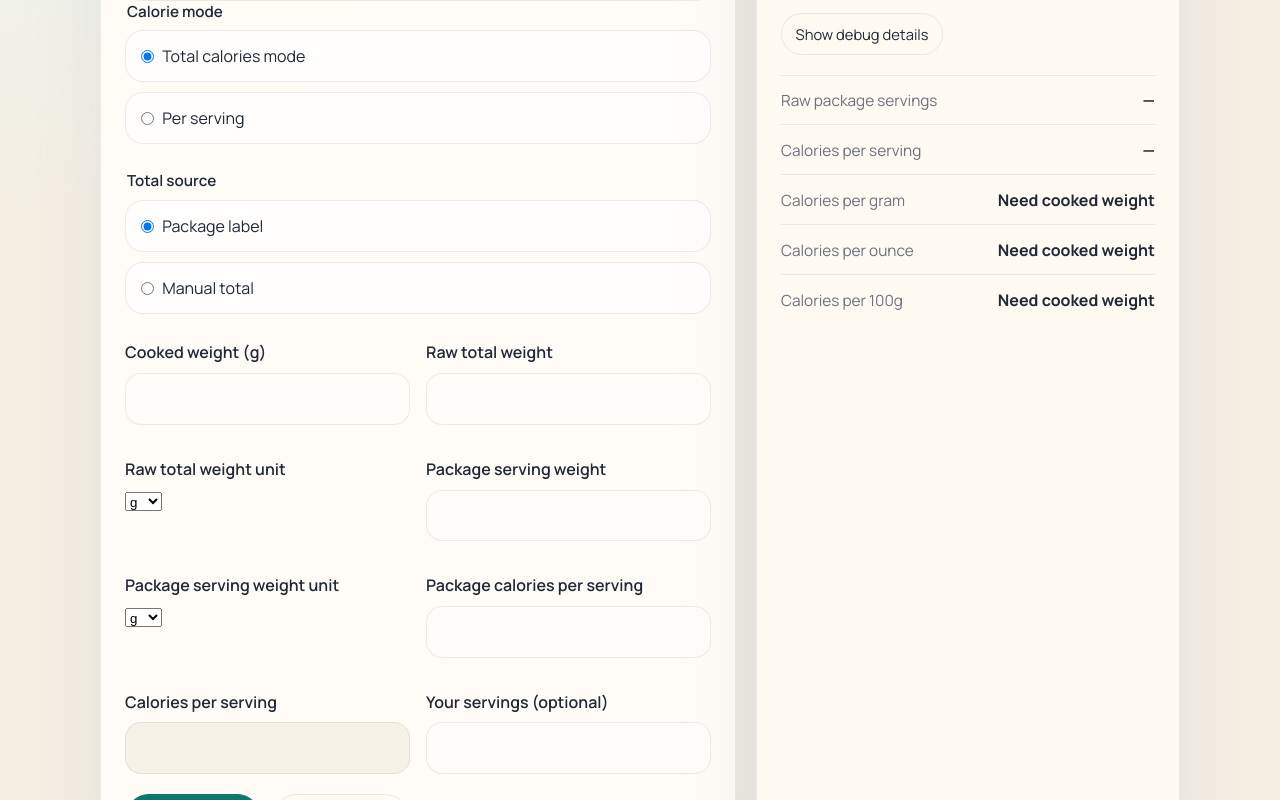
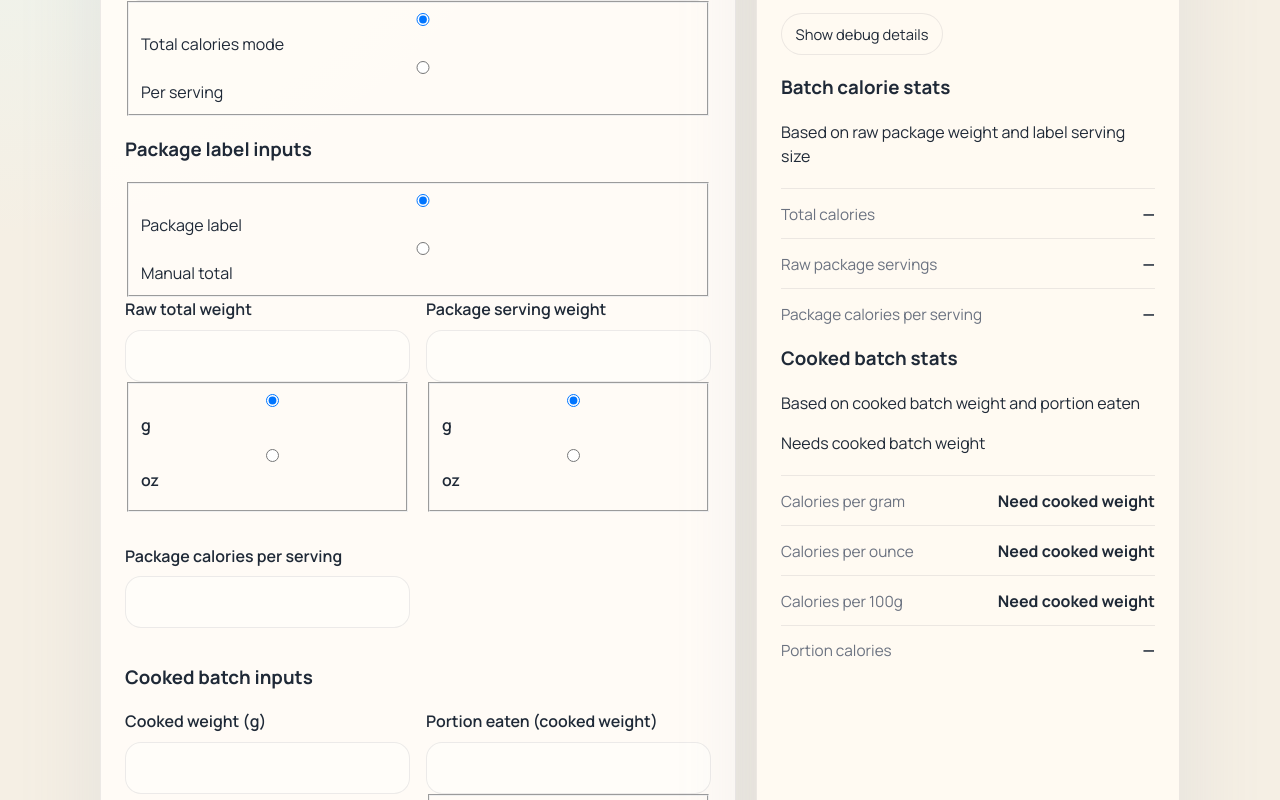
Before and after one commit to relomy/portion_pilot, a React (Vite) app: page / in a window 1280 px wide. Shown: the part 380-1180 px from the top of the page. Built offline with nearby package versions, Linux system fonts and the light colour scheme.

Commit message:
feat: separate cooked portion worksheet and results

```diff
--- a/src/components/InputPanel.tsx
+++ b/src/components/InputPanel.tsx
@@ -14,13 +14,17 @@ type InputPanelProps = {
       | 'caloriesPerServing'
       | 'yourServings'
       | 'cookedWeightGrams'
+      | 'portionEaten'
       | 'rawTotalWeight'
       | 'packageServingWeight'
       | 'packageCaloriesPerServing',
     value: number | null,
   ) => void
   onUnitChange: (
-    field: 'rawTotalWeightUnit' | 'packageServingWeightUnit',
+    field:
+      | 'rawTotalWeightUnit'
+      | 'packageServingWeightUnit'
+      | 'portionEatenUnit',
     value: WeightUnit,
   ) => void
   onModeChange: (mode: MealMode) => void
@@ -31,6 +35,258 @@ type InputPanelProps = {
 
 function toInputValue(value: number | null) {
   return value ?? ''
+}
+
+type WeightFieldProps = {
+  label: string
+  name: string
+  value: number | null
+  unit: WeightUnit
+  onValueChange: (value: number | null) => void
+  onUnitChange: (unit: WeightUnit) => void
+}
+
+function WeightField({
+  label,
+  name,
+  value,
+  unit,
+  onValueChange,
+  onUnitChange,
+}: WeightFieldProps) {
+  return (
+    <label className="field">
+      <span>{label}</span>
+      <div className="input-with-unit">
+        <input
+          aria-label={label}
+          type="number"
+          value={toInputValue(value)}
+          onChange={(event) =>
+            onValueChange(
+              event.target.value === '' ? null : Number(event.target.value),
+            )
+          }
+        />
+        <fieldset className="unit-segmented" aria-label={`${label} unit`}>
+          <label>
+            <input
+              checked={unit === 'g'}
+              name={name}
+              type="radio"
+              value="g"
+              onChange={() => onUnitChange('g')}
+            />
+            <span>g</span>
+          </label>
+          <label>
+            <input
+              checked={unit === 'oz'}
+              name={name}
+              type="radio"
+              value="oz"
+              onChange={() => onUnitChange('oz')}
+            />
+            <span>oz</span>
+          </label>
+        </fieldset>
+      </div>
+    </label>
+  )
+}
+
+function TotalModeFields({
+  form,
+  onNumberChange,
+  onUnitChange,
+  onTotalSourceChange,
+}: Pick<
+  InputPanelProps,
+  'form' | 'onNumberChange' | 'onUnitChange' | 'onTotalSourceChange'
+>) {
+  return (
+    <>
+      <section
+        className="worksheet-section"
+        aria-labelledby="package-label-inputs-heading"
+      >
+        <div className="section-heading">
+          <h3 id="package-label-inputs-heading">Package label inputs</h3>
+        </div>
+
+        <fieldset className="segmented-control" aria-label="Total source">
+          <label className="segmented-control__option">
+            <input
+              checked={form.totalCaloriesSource === 'packageLabel'}
+              name="total-source"
+              type="radio"
+              onChange={() => onTotalSourceChange('packageLabel')}
+            />
+            <span>Package label</span>
+          </label>
+
+          <label className="segmented-control__option">
+            <input
+              checked={form.totalCaloriesSource === 'manualTotal'}
+              name="total-source"
+              type="radio"
+              onChange={() => onTotalSourceChange('manualTotal')}
+            />
+            <span>Manual total</span>
+          </label>
+        </fieldset>
+
+        <div className="field-grid">
+          {form.totalCaloriesSource === 'packageLabel' ? (
+            <>
+              <WeightField
+                label="Raw total weight"
+                name="raw-total-weight-unit"
+                value={form.rawTotalWeight}
+                unit={form.rawTotalWeightUnit}
+                onValueChange={(value) => onNumberChange('rawTotalWeight', value)}
+                onUnitChange={(value) => onUnitChange('rawTotalWeightUnit', value)}
+              />
+
+              <WeightField
+                label="Package serving weight"
+                name="package-serving-weight-unit"
+                value={form.packageServingWeight}
+                unit={form.packageServingWeightUnit}
+                onValueChange={(value) =>
+                  onNumberChange('packageServingWeight', value)
+                }
+                onUnitChange={(value) =>
+                  onUnitChange('packageServingWeightUnit', value)
+                }
+              />
+
+              <label className="field">
+                <span>Package calories per serving</span>
+                <input
+                  aria-label="Package calories per serving"
+                  type="number"
+                  value={toInputValue(form.packageCaloriesPerServing)}
+                  onChange={(event) =>
+                    onNumberChange(
+                      'packageCaloriesPerServing',
+                      event.target.value === ''
+                        ? null
+                        : Number(event.target.value),
+                    )
+                  }
+                />
+              </label>
+            </>
+          ) : (
+            <label className="field">
+              <span>Total calories</span>
+              <input
+                aria-label="Total calories"
+                type="number"
+                value={toInputValue(form.manualTotalCalories)}
+                onChange={(event) =>
+                  onNumberChange(
+                    'manualTotalCalories',
+                    event.target.value === '' ? null : Number(event.target.value),
+                  )
+                }
+              />
+            </label>
+          )}
+        </div>
+      </section>
+
+      <section
+        className="worksheet-section"
+        aria-labelledby="cooked-batch-inputs-heading"
+      >
+        <div className="section-heading">
+          <h3 id="cooked-batch-inputs-heading">Cooked batch inputs</h3>
+        </div>
+
+        <div className="field-grid">
+          <label className="field">
+            <span>Cooked weight (g)</span>
+            <input
+              aria-label="Cooked weight (g)"
+              type="number"
+              value={toInputValue(form.cookedWeightGrams)}
+              onChange={(event) =>
+                onNumberChange(
+                  'cookedWeightGrams',
+                  event.target.value === '' ? null : Number(event.target.value),
+                )
+              }
+            />
+          </label>
+
+          <WeightField
+            label="Portion eaten (cooked weight)"
+            name="portion-eaten-unit"
+            value={form.portionEaten}
+            unit={form.portionEatenUnit}
+            onValueChange={(value) => onNumberChange('portionEaten', value)}
+            onUnitChange={(value) => onUnitChange('portionEatenUnit', value)}
+          />
+        </div>
+      </section>
+    </>
+  )
+}
+
+function PerServingFields({
+  form,
+  onNumberChange,
+}: Pick<InputPanelProps, 'form' | 'onNumberChange'>) {
+  return (
+    <div className="field-grid">
+      <label className="field">
+        <span>Cooked weight (g)</span>
+        <input
+          aria-label="Cooked weight (g)"
+          type="number"
+          value={toInputValue(form.cookedWeightGrams)}
+          onChange={(event) =>
+            onNumberChange(
+              'cookedWeightGrams',
+              event.target.value === '' ? null : Number(event.target.value),
+            )
+          }
+        />
+      </label>
+
+      <label className="field">
+        <span>Calories per serving</span>
+        <input
+          aria-label="Calories per serving"
+          type="number"
+          value={toInputValue(form.caloriesPerServing)}
+          onChange={(event) =>
+            onNumberChange(
+              'caloriesPerServing',
+              event.target.value === '' ? null : Number(event.target.value),
+            )
+          }
+        />
+      </label>
+
+      <label className="field">
+        <span>Servings (optional)</span>
+        <input
+          aria-label="Servings (optional)"
+          type="number"
+          value={toInputValue(form.yourServings)}
+          onChange={(event) =>
+            onNumberChange(
+              'yourServings',
+              event.target.value === '' ? null : Number(event.target.value),
+            )
+          }
+        />
+      </label>
+    </div>
+  )
 }
 
 export function InputPanel({
@@ -60,10 +316,8 @@ export function InputPanel({
         />
       </label>
 
-      <fieldset className="mode-group">
-        <legend>Calorie mode</legend>
-
-        <label className="mode-option">
+      <fieldset className="segmented-control" aria-label="Calorie mode">
+        <label className="segmented-control__option">
           <input
             checked={form.mode === 'total'}
             name="mode"
@@ -73,7 +327,7 @@ export function InputPanel({
           <span>Total calories mode</span>
         </label>
 
-        <label className="mode-option">
+        <label className="segmented-control__option">
           <input
             checked={form.mode === 'perServing'}
             name="mode"
@@ -85,169 +339,15 @@ export function InputPanel({
       </fieldset>
 
       {form.mode === 'total' ? (
-        <fieldset className="mode-group">
-          <legend>Total source</legend>
-
-          <label className="mode-option">
-            <input
-              checked={form.totalCaloriesSource === 'packageLabel'}
-              name="total-source"
-              type="radio"
-              onChange={() => onTotalSourceChange('packageLabel')}
-            />
-            <span>Package label</span>
-          </label>
-
-          <label className="mode-option">
-            <input
-              checked={form.totalCaloriesSource === 'manualTotal'}
-              name="total-source"
-              type="radio"
-              onChange={() => onTotalSourceChange('manualTotal')}
-            />
-            <span>Manual total</span>
-          </label>
-        </fieldset>
-      ) : null}
-
-      <div className="field-grid">
-        <label className="field">
-          <span>Cooked weight (g)</span>
-          <input
-            type="number"
-            value={toInputValue(form.cookedWeightGrams)}
-            onChange={(event) =>
-              onNumberChange(
-                'cookedWeightGrams',
-                event.target.value === '' ? null : Number(event.target.value),
-              )
-            }
-          />
-        </label>
-
-        {form.mode === 'total' && form.totalCaloriesSource === 'manualTotal' ? (
-          <label className="field">
-            <span>Total calories</span>
-            <input
-              type="number"
-              value={toInputValue(form.manualTotalCalories)}
-              onChange={(event) =>
-                onNumberChange(
-                  'manualTotalCalories',
-                  event.target.value === '' ? null : Number(event.target.value),
-                )
-              }
-            />
-          </label>
-        ) : null}
-
-        {form.mode === 'total' && form.totalCaloriesSource === 'packageLabel' ? (
-          <>
-            <label className="field">
-              <span>Raw total weight</span>
-              <input
-                type="number"
-                value={toInputValue(form.rawTotalWeight)}
-                onChange={(event) =>
-                  onNumberChange(
-                    'rawTotalWeight',
-                    event.target.value === '' ? null : Number(event.target.value),
-                  )
-                }
-              />
-            </label>
-
-            <label className="field">
-              <span>Raw total weight unit</span>
-              <select
-                value={form.rawTotalWeightUnit}
-                onChange={(event) =>
-                  onUnitChange(
-                    'rawTotalWeightUnit',
-                    event.target.value as WeightUnit,
-                  )
-                }
-              >
-                <option value="g">g</option>
-                <option value="oz">oz</option>
-              </select>
-            </label>
-
-            <label className="field">
-              <span>Package serving weight</span>
-              <input
-                type="number"
-                value={toInputValue(form.packageServingWeight)}
-                onChange={(event) =>
-                  onNumberChange(
-                    'packageServingWeight',
-                    event.target.value === '' ? null : Number(event.target.value),
-                  )
-                }
-              />
-            </label>
-
-            <label className="field">
-              <span>Package serving weight unit</span>
-              <select
-                value={form.packageServingWeightUnit}
-                onChange={(event) =>
-                  onUnitChange(
-                    'packageServingWeightUnit',
-                    event.target.value as WeightUnit,
-                  )
-                }
-              >
-                <option value="g">g</option>
-                <option value="oz">oz</option>
-              </select>
-            </label>
-
-            <label className="field">
-              <span>Package calories per serving</span>
-              <input
-                type="number"
-                value={toInputValue(form.packageCaloriesPerServing)}
-                onChange={(event) =>
-                  onNumberChange(
-                    'packageCaloriesPerServing',
-                    event.target.value === '' ? null : Number(event.target.value),
-                  )
-                }
-              />
-            </label>
-          </>
-        ) : null}
-
-        <label className="field">
-          <span>Calories per serving</span>
-          <input
-            disabled={form.mode !== 'perServing'}
-            type="number"
-            value={toInputValue(form.caloriesPerServing)}
-            onChange={(event) =>
-              onNumberChange(
-                'caloriesPerServing',
-                event.target.value === '' ? null : Number(event.target.value),
-              )
-            }
-          />
-        </label>
-
-        <label className="field">
-          <span>Your servings (optional)</span>
-          <input
-            type="number"
-            value={toInputValue(form.yourServings)}
-            onChange={(event) =>
-              onNumberChange(
-                'yourServings',
-                event.target.value === '' ? null : Number(event.target.value),
-              )
-            }
-          />
-        </label>
-      </div>
+        <TotalModeFields
+          form={form}
+          onNumberChange={onNumberChange}
+          onUnitChange={onUnitChange}
+          onTotalSourceChange={onTotalSourceChange}
+        />
+      ) : (
+        <PerServingFields form={form} onNumberChange={onNumberChange} />
+      )}
 
       <div className="action-row">
         <button type="button" onClick={onSave}>
--- a/src/components/ResultsPanel.tsx
+++ b/src/components/ResultsPanel.tsx
@@ -6,6 +6,7 @@ import {
   formatCaloriesPerGram,
   formatCaloriesPerOunce,
   formatCaloriesPerServing,
+  formatPortionCalories,
   formatRawPackageServings,
   formatTotalCalories,
 } from '../utils/format'
@@ -22,34 +23,89 @@ type ResultsPanelProps = {
   form: MealInputs
 }
 
-export function ResultsPanel({
+function TotalModeResults({
+  form,
   result,
-  hasConflictingCalories,
-  form,
-}: ResultsPanelProps) {
+}: Pick<ResultsPanelProps, 'form' | 'result'>) {
+  const batchHelper =
+    form.totalCaloriesSource === 'packageLabel'
+      ? 'Based on raw package weight and label serving size'
+      : 'Based on entered batch calories'
+
   return (
-    <section className="results-panel" data-testid="nutrition-label">
-      <p className="eyebrow">Nutrition label</p>
-      <h2>Live results</h2>
-      <p className="placeholder-value">
-        {formatTotalCalories(
-          result.totalCalories,
-          result.totalCaloriesDisplaySource,
-        )}
-      </p>
-      <p className="placeholder-copy">
-        {sourceLabels[result.calorie_source_used]}
-      </p>
+    <>
+      <section className="results-section results-section--batch">
+        <header>
+          <h3>Batch calorie stats</h3>
+          <p>{batchHelper}</p>
+        </header>
 
+        <dl className="results-metrics">
+          <div>
+            <dt>Total calories</dt>
+            <dd>
+              {formatTotalCalories(
+                result.totalCalories,
+                result.totalCaloriesDisplaySource,
+              )}
+            </dd>
+          </div>
+          {form.totalCaloriesSource === 'packageLabel' ? (
+            <>
+              <div>
+                <dt>Raw package servings</dt>
+                <dd>{formatRawPackageServings(result.rawPackageServings)}</dd>
+              </div>
+              <div>
+                <dt>Package calories per serving</dt>
+                <dd>{formatCaloriesPerServing(form.packageCaloriesPerServing)}</dd>
+              </div>
+            </>
+          ) : null}
+        </dl>
+      </section>
+
+      <section className="results-section results-section--cooked">
+        <header>
+          <h3>Cooked batch stats</h3>
+          <p>Based on cooked batch weight and portion eaten</p>
+        </header>
+
+        {form.cookedWeightGrams === null || form.cookedWeightGrams <= 0 ? (
+          <p className="results-unavailable">Needs cooked batch weight</p>
+        ) : null}
+
+        <dl className="results-metrics">
+          <div>
+            <dt>Calories per gram</dt>
+            <dd>{formatCaloriesPerGram(result.caloriesPerGram)}</dd>
+          </div>
+          <div>
+            <dt>Calories per ounce</dt>
+            <dd>{formatCaloriesPerOunce(result.caloriesPerOunce)}</dd>
+          </div>
+          <div>
+            <dt>Calories per 100g</dt>
+            <dd>{formatCaloriesPer100Grams(result.caloriesPer100Grams)}</dd>
+          </div>
+          <div>
+            <dt>Portion calories</dt>
+            <dd>{formatPortionCalories(result.portionCalories)}</dd>
+          </div>
+        </dl>
+      </section>
+    </>
+  )
+}
+
+function PerServingResults({
+  result,
+}: Pick<ResultsPanelProps, 'result'>) {
+  return (
+    <>
       {result.assumptions.servings_assumed ? (
         <p className="assumption-note">Assumed 1 serving because none was provided.</p>
       ) : null}
-
-      <DevPanel
-        hasConflictingCalories={hasConflictingCalories}
-        form={form}
-        result={result}
-      />
 
       <dl className="results-metrics" data-testid="results-metrics">
         <div>
@@ -73,6 +129,40 @@ export function ResultsPanel({
           <dd>{formatCaloriesPer100Grams(result.caloriesPer100Grams)}</dd>
         </div>
       </dl>
+    </>
+  )
+}
+
+export function ResultsPanel({
+  result,
+  hasConflictingCalories,
+  form,
+}: ResultsPanelProps) {
+  return (
+    <section className="results-panel" data-testid="nutrition-label">
+      <p className="eyebrow">Nutrition label</p>
+      <h2>Live results</h2>
+      <p className="placeholder-value">
+        {formatTotalCalories(
+          result.totalCalories,
+          result.totalCaloriesDisplaySource,
+        )}
+      </p>
+      <p className="placeholder-copy">
+        {sourceLabels[result.calorie_source_used]}
+      </p>
+
+      <DevPanel
+        hasConflictingCalories={hasConflictingCalories}
+        form={form}
+        result={result}
+      />
+
+      {form.mode === 'total' ? (
+        <TotalModeResults form={form} result={result} />
+      ) : (
+        <PerServingResults result={result} />
+      )}
     </section>
   )
 }
```
Also changed, not shown: 2 other files (tests, documents, lock files or other folders).
